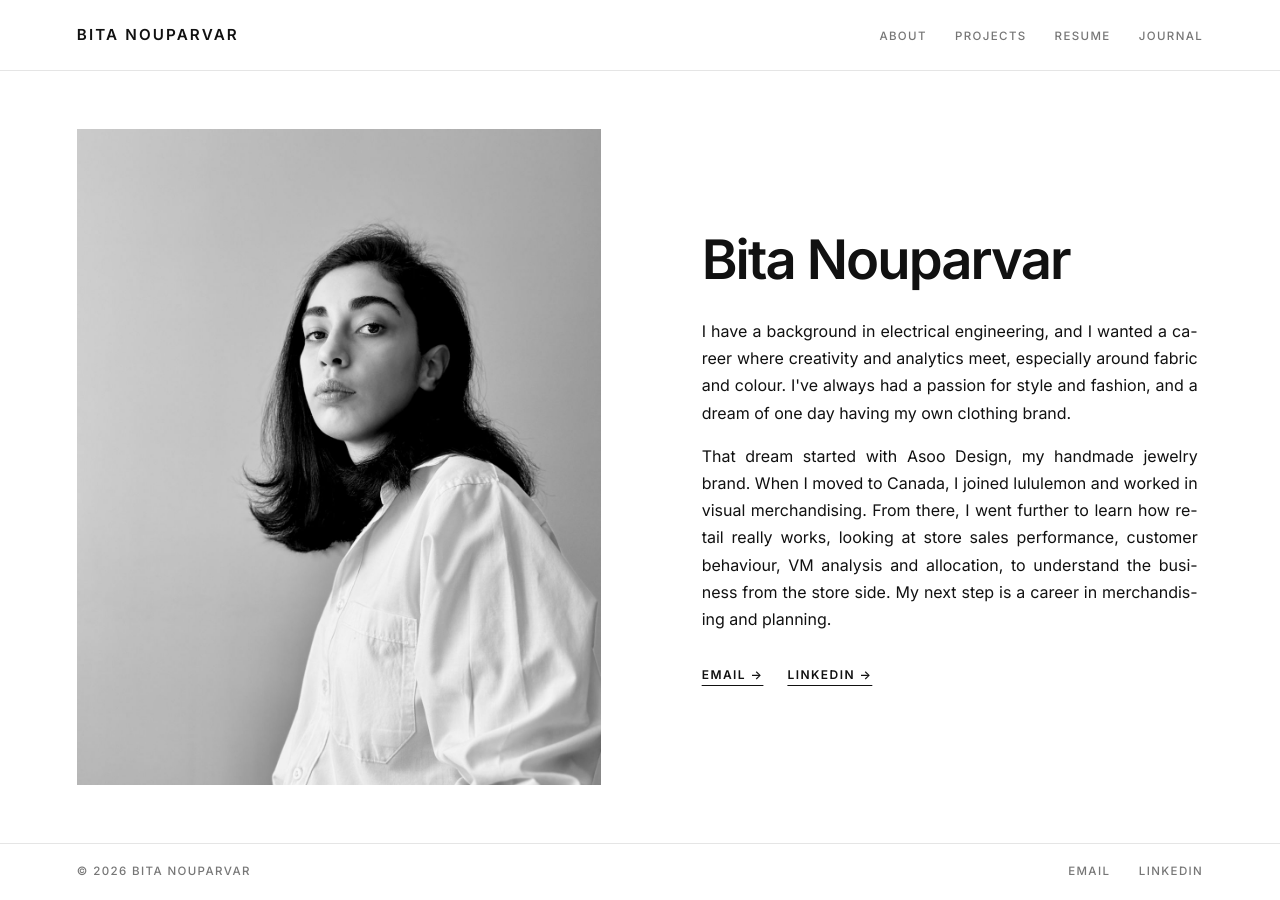
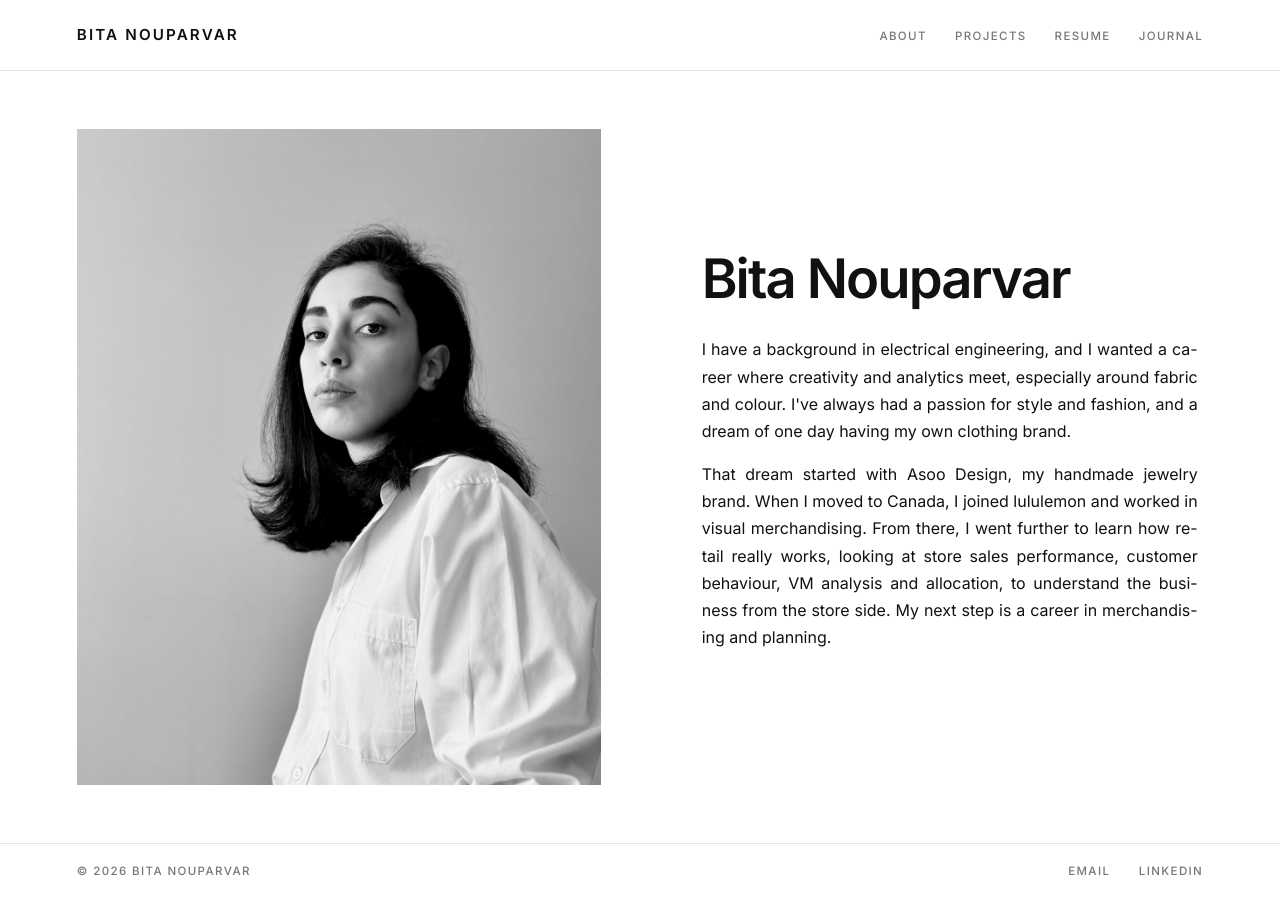
Before and after one commit to bitanp1994/bitanouparvar.com, a Jekyll site: the page built from index.html, in a window 1280 px wide. Built offline with Jekyll 4.4.1, drawn with Linux system fonts in a browser that asks for light colours.

Commit message:
Homepage: remove Email/LinkedIn links under the brief (still in the footer)
Co-Authored-By: Claude Opus 5.5 <noreply@anthropic.com>
Claude-Session: https://claude.ai/code/session_011ZU1tgXn8aNEA1hgF5gWNT

```diff
--- a/index.html
+++ b/index.html
@@ -12,7 +12,6 @@ full: true
       <h1>{{ site.name }}</h1>
       <p class="home-brief">I have a background in electrical engineering, and I wanted a career where creativity and analytics meet, especially around fabric and colour. I've always had a passion for style and fashion, and a dream of one day having my own clothing brand.</p>
       <p class="home-brief">That dream started with Asoo Design, my handmade jewelry brand. When I moved to Canada, I joined lululemon and worked in visual merchandising. From there, I went further to learn how retail really works, looking at store sales performance, customer behaviour, VM analysis and allocation, to understand the business from the store side. My next step is a career in merchandising and planning.</p>
-      <p class="text-links home-contact"><a href="mailto:{{ site.email }}">Email →</a><a href="{{ site.linkedin }}" target="_blank" rel="noopener">LinkedIn →</a></p>
     </div>
     {% if site.posts.size > 0 %}
     <div class="split-latest">
```
